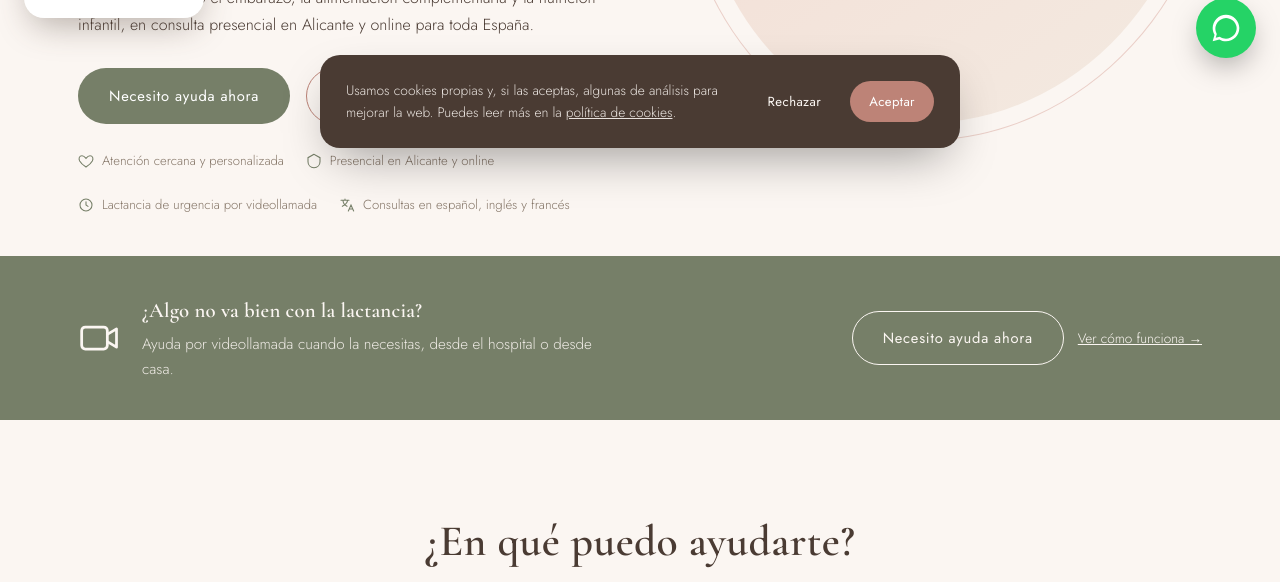
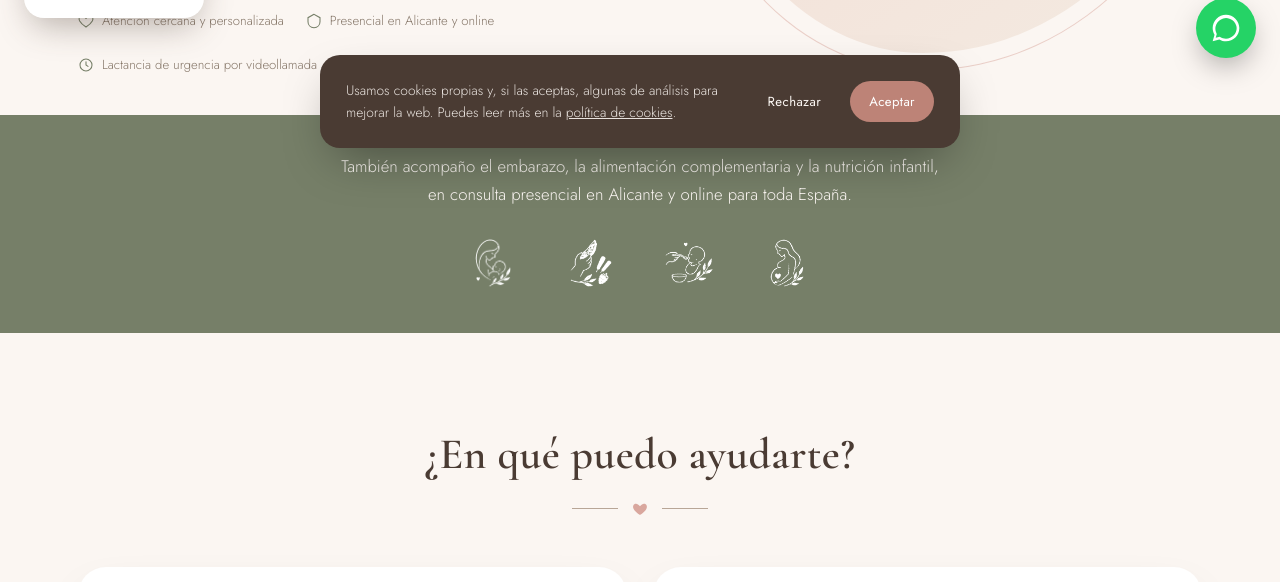
Before and after one commit to alvarolavila/mariaperez-lactancia, a plain HTML site: page index.html in a window 1280 px wide. Shown: the part 632-1214 px from the top of the page. Drawn offline with nearby package versions, Linux system fonts and the light colour scheme.

Commit message:
Home: título 'ahora mismo', texto de servicios y 4 iconos blancos en la franja verde (ES/FR/EN)
Co-Authored-By: Claude Sonnet 5.5 <noreply@anthropic.com>
Claude-Session: https://claude.ai/code/session_01MFN1MgeGtVF6Etrwt6TfYo

```diff
--- a/css/style.css
+++ b/css/style.css
@@ -256,6 +256,14 @@ section{ padding:96px 0; }
 .urgent-band p{ margin:0; opacity:.9; font-size:.95rem; max-width:52ch; }
 .urgent-band .btn-outline{ border-color:var(--cream); color:var(--cream); }
 .urgent-band .btn-outline:hover{ background:var(--cream); color:var(--sage-deep); }
+
+/* Franja verde con texto + iconos de servicios */
+.urgent-band.band-services .container{ flex-direction:column; justify-content:center; text-align:center; gap:22px; }
+.band-lead{ max-width:62ch !important; font-size:1.05rem !important; opacity:1 !important; }
+.band-icons{ display:flex; gap:34px; justify-content:center; flex-wrap:wrap; }
+.band-icon{ display:inline-flex; width:64px; height:64px; align-items:center; justify-content:center; border-radius:50%; transition:transform .25s ease, background .25s ease; }
+.band-icon img{ width:auto; height:48px; max-width:48px; object-fit:contain; filter:brightness(0) invert(1); }
+.band-icon:hover, .band-icon:focus-visible{ transform:translateY(-3px); background:rgba(255,255,255,.12); }
 
 /* =============== SERVICES =============== */
 .services-grid{
--- a/index.html
+++ b/index.html
@@ -145,9 +145,8 @@
     <div class="container">
       <div class="hero-copy">
         <span class="eyebrow">Asesora de lactancia · Ayuda por videollamada · Alicante y online</span>
-        <h1>¿Problemas con la lactancia?<br><em>Te ayudo de forma inmediata.</em></h1>
+        <h1>¿Problemas con la lactancia?<br><em>Te ayudo ahora mismo.</em></h1>
         <p class="hero-sub">Si hay dolor, grietas, un bebé que no se agarra o dudas sobre si come lo suficiente, te ayudo por videollamada, desde el hospital o desde casa, a entender qué pasa y qué hacer ahora.</p>
-        <p>También acompaño el embarazo, la alimentación complementaria y la nutrición infantil, en consulta presencial en Alicante y online para toda España.</p>
         <div class="hero-ctas">
           <button type="button" class="btn btn-urgent" data-open-urgency-modal>Necesito ayuda ahora</button>
           <a href="servicios/lactancia-urgencia.html" class="btn btn-outline">Ver cómo funciona</a>
@@ -168,18 +167,14 @@
   </section>
 
   <!-- ============ URGENT BAND ============ -->
-  <section class="urgent-band" aria-labelledby="urgencia-titulo">
+  <section class="urgent-band band-services" id="urgencia">
     <div class="container">
-      <div class="urgent-band-text">
-        <svg viewBox="0 0 24 24" fill="none" stroke="currentColor" stroke-width="1.5" stroke-linecap="round" stroke-linejoin="round" aria-hidden="true"><rect x="2" y="6" width="14" height="12" rx="2"/><path d="M16 10l5-3v10l-5-3"/></svg>
-        <div>
-          <h3 id="urgencia-titulo">¿Algo no va bien con la lactancia?</h3>
-          <p>Ayuda por videollamada cuando la necesitas, desde el hospital o desde casa.</p>
-        </div>
-      </div>
-      <div style="display:flex;gap:14px;align-items:center;flex-wrap:wrap;">
-        <button type="button" class="btn btn-outline" data-open-urgency-modal>Necesito ayuda ahora</button>
-        <a href="servicios/lactancia-urgencia.html" style="color:var(--cream);font-size:.85rem;text-decoration:underline;">Ver cómo funciona →</a>
+      <p class="band-lead">También acompaño el embarazo, la alimentación complementaria y la nutrición infantil, en consulta presencial en Alicante y online para toda España.</p>
+      <div class="band-icons">
+        <a href="servicios/lactancia.html" class="band-icon" aria-label="Asesoría de lactancia" title="Asesoría de lactancia"><img src="assets/icons2/icon2-lactancia.png" alt="" width="56" height="56"></a>
+        <a href="servicios/alimentacion-complementaria-blw.html" class="band-icon" aria-label="Alimentación complementaria y BLW" title="Alimentación complementaria y BLW"><img src="assets/icons2/icon2-blw.png" alt="" width="56" height="56"></a>
+        <a href="servicios/nutricion-infantil.html" class="band-icon" aria-label="Nutrición infantil" title="Nutrición infantil"><img src="assets/icons2/icon2-nutricion.png" alt="" width="56" height="56"></a>
+        <a href="servicios/nutricion-embarazo.html" class="band-icon" aria-label="Nutrición durante el embarazo" title="Nutrición durante el embarazo"><img src="assets/icons2/icon2-nutricion-embarazo.png" alt="" width="56" height="56"></a>
       </div>
     </div>
   </section>
```
Also changed, not shown: en/index.html (+8 -13 lines), fr/index.html (+8 -13 lines).
